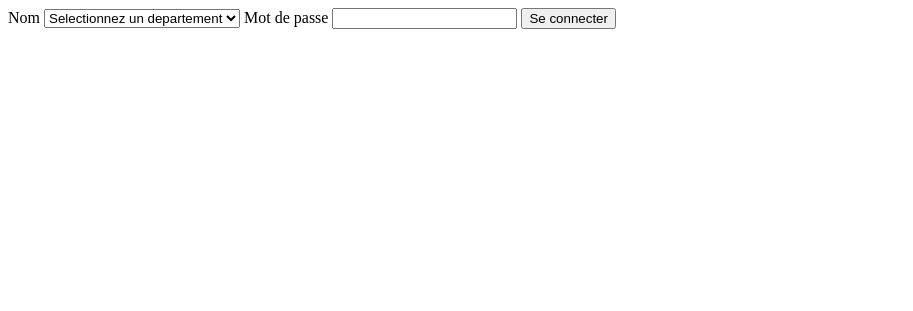
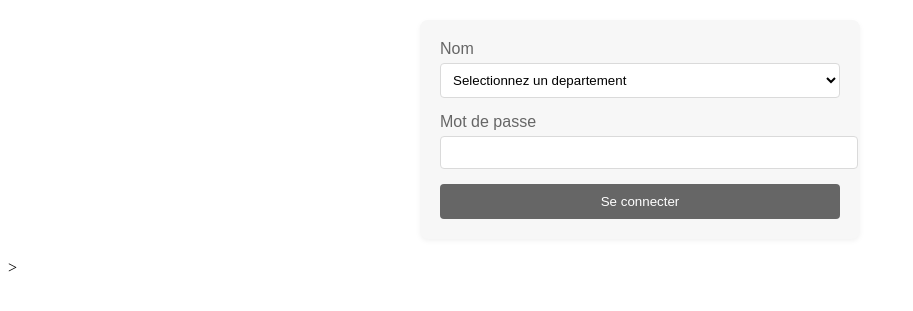
Before and after one commit to liantsoaalicia/Prevision-Budget, a PHP site: page /pages/login.php in a window 1280 px wide. Shown: the top 311 px of the page, without its empty margins (0-913 px from the left). Run offline with PHP 8.4, Linux system fonts and the light colour scheme; data that the repository does not hold is empty.

Commit message:
cssheheeee

```diff
--- /dev/null
+++ b/assets/login.css
@@ -0,0 +1,55 @@
+.formulaire-login {
+    max-width: 400px;
+    margin: 20px auto;
+    padding: 20px;
+    background-color: #F7F7F7;
+    border-radius: 8px;
+    box-shadow: 0 2px 4px rgba(128, 128, 128, 0.1);
+    font-family: Arial, sans-serif;
+}
+
+.formulaire-login h3 {
+    color: #FF4444;
+    margin-bottom: 20px;
+    padding: 10px;
+    background-color: #FFE6E6;
+    border-radius: 4px;
+}
+
+.formulaire-login label {
+    display: block;
+    margin-bottom: 15px;
+    color: #666;
+}
+
+.formulaire-login select,
+.formulaire-login input[type="password"] {
+    width: 100%;
+    padding: 8px;
+    margin-top: 5px;
+    border: 1px solid #DADADA;
+    border-radius: 4px;
+    background-color: #FFFFFF;
+    transition: border-color 0.3s ease;
+}
+
+.formulaire-login select:focus,
+.formulaire-login input[type="password"]:focus {
+    border-color: #999;
+    outline: none;
+}
+
+.formulaire-login button {
+    width: 100%;
+    padding: 10px;
+    background-color: #666;
+    color: white;
+    border: none;
+    border-radius: 4px;
+    cursor: pointer;
+    transition: background-color 0.3s ease;
+}
+
+.formulaire-login button:hover {
+    background-color: #555;
+}
--- a/pages/login.php
+++ b/pages/login.php
@@ -1,30 +1,39 @@
 <?php
 require('../inc/fonction.php');
-
 $departements = getAllDepartements();
 ?>
-
 <!DOCTYPE html>
 <html lang="en">
 <head>
     <meta charset="UTF-8">
     <meta name="viewport" content="width=device-width, initial-scale=1.0">
     <title>Login</title>
+    <link rel="stylesheet" href="../assets/login.css">
 </head>
 <body>
+    <div class="formulaire-login">
         <?php if(isset($_GET['error'])) { ?>
             <h3 style="color: red;"><?= $_GET['error'] ?></h3>
         <?php } ?>
 
         <form action="traitement-login.php" method="post">
-        <label for="nom">Nom <select name="idDepartement" id="nom">
+            <label for="nom">
+                Nom
+                <select name="idDepartement" id="nom">
                     <option value="#">Selectionnez un departement</option>
                     <?php foreach($departements as $d) { ?>
                         <option value="<?= $d['idDepartement'] ?>"><?= $d['nom'] ?></option>
                     <?php } ?>
-        </select></label>
-        <label for="mdp">Mot de passe <input type="password" name="mdp" id="mdp"></label>
+                </select>
+            </label>
+
+            <label for="mdp">
+                Mot de passe
+                <input type="password" name="mdp" id="mdp">
+            </label>
+
             <button type="submit">Se connecter</button>
         </form>
+    </div> >
 </body>
 </html>
```
Lines whose indentation alone changed are shown as unchanged.
